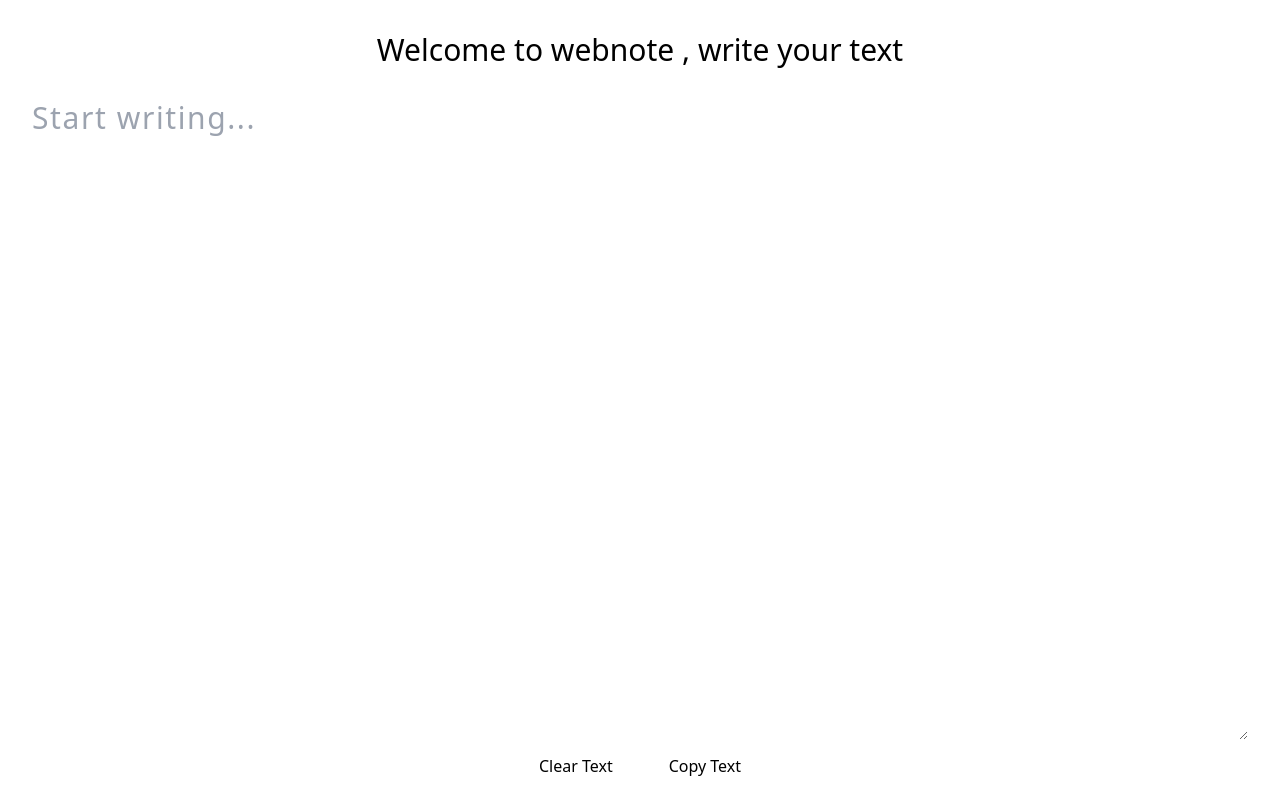
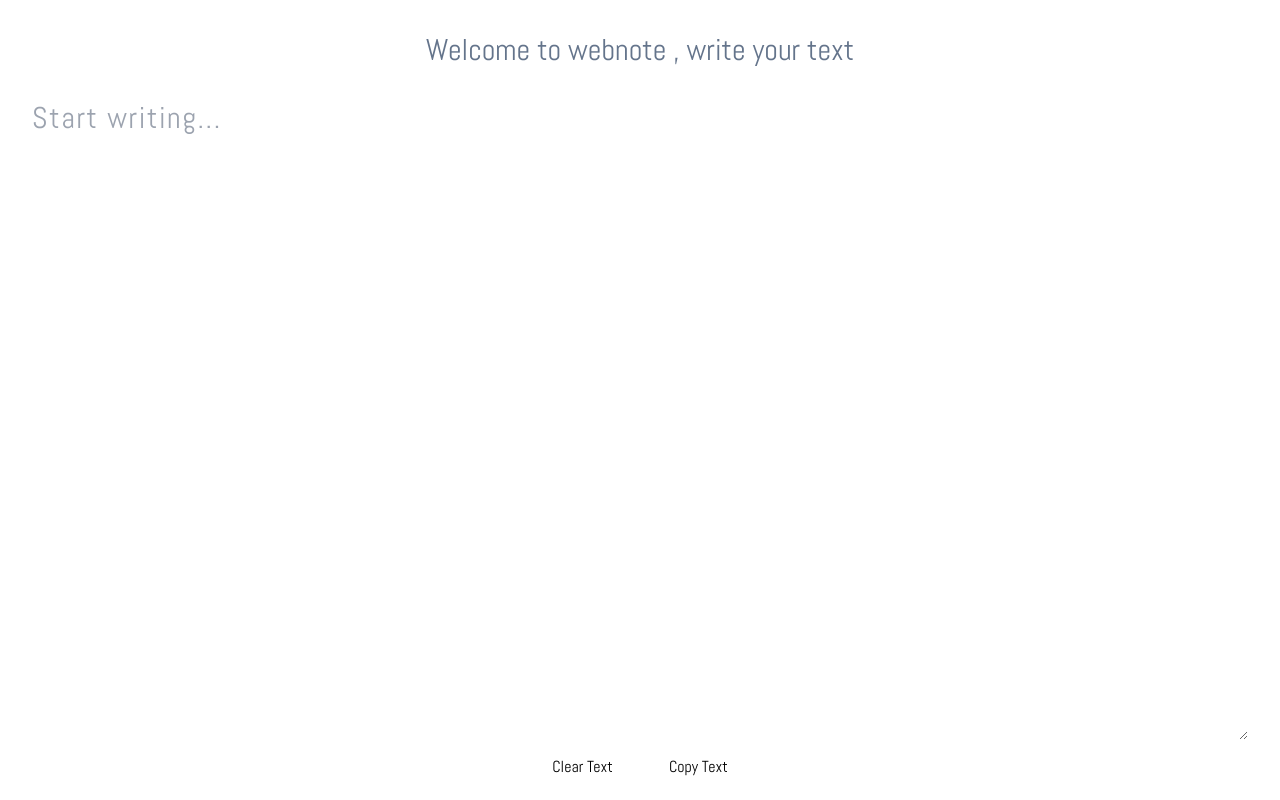
Before and after one commit to kaziabulhasib/webnote, a React (Vite) app: page / in a window 1280 px wide. Built offline with nearby package versions, Linux system fonts and the light colour scheme.

Commit message:
add google fonts

```diff
--- a/src/App.jsx
+++ b/src/App.jsx
@@ -36,7 +36,7 @@
 
   return (
     <div className='container  mx-auto '>
-      <h1 className=' text-center text-3xl my-8'>
+      <h1 className=' text-center text-3xl my-8 text-slate-500'>
         Welcome to webnote , write your text
       </h1>
       <div className='container mx-auto  px-8 tracking-widest'>
--- a/src/index.css
+++ b/src/index.css
@@ -1,8 +1,11 @@
+@import url("https://fonts.googleapis.com/css2?family=Abel&display=swap");
+
 @tailwind base;
 @tailwind components;
 @tailwind utilities;
 
 body {
+  font-family: "Abel", sans-serif;
   margin: 0;
   background-color: rgb(255, 255, 255);
 }
```
